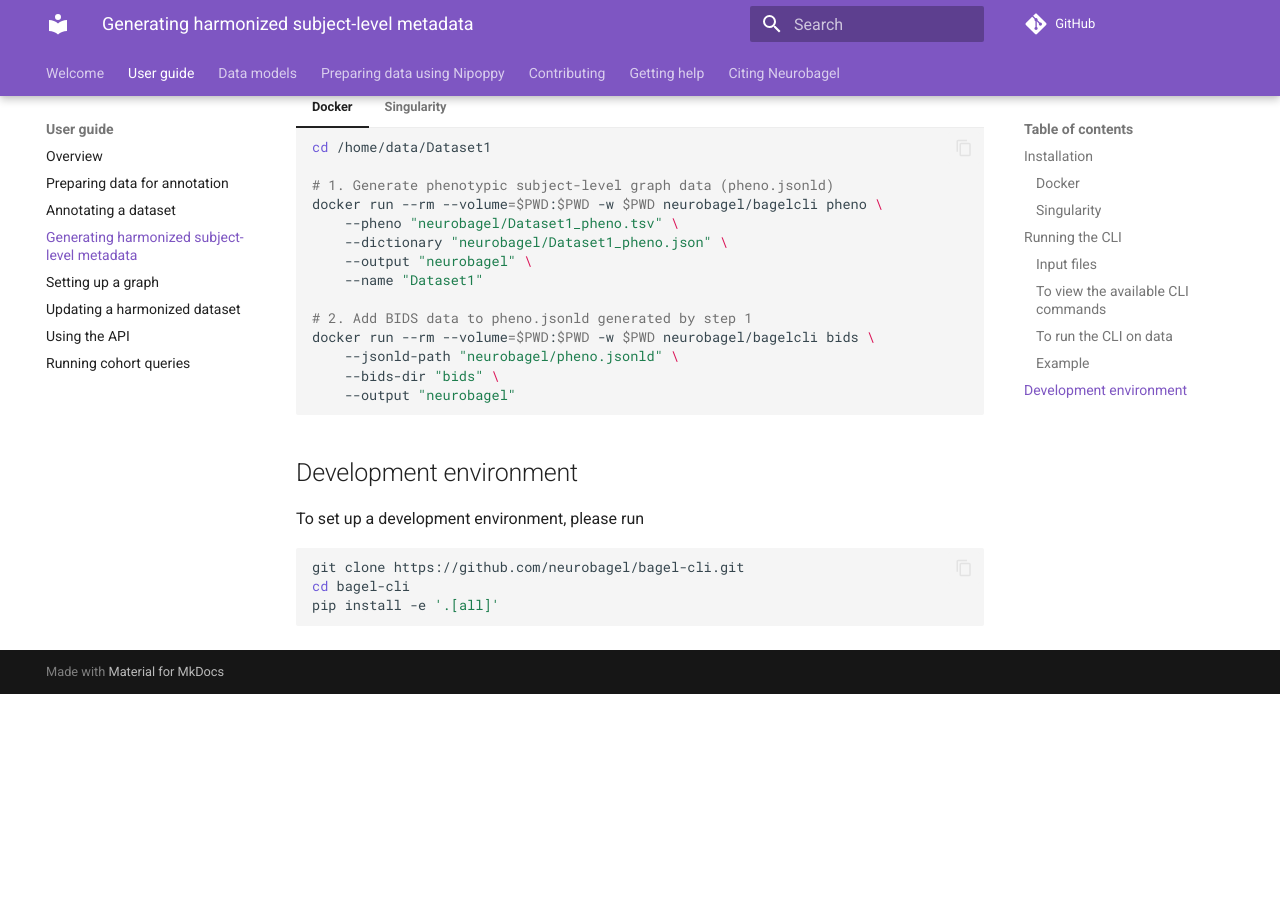
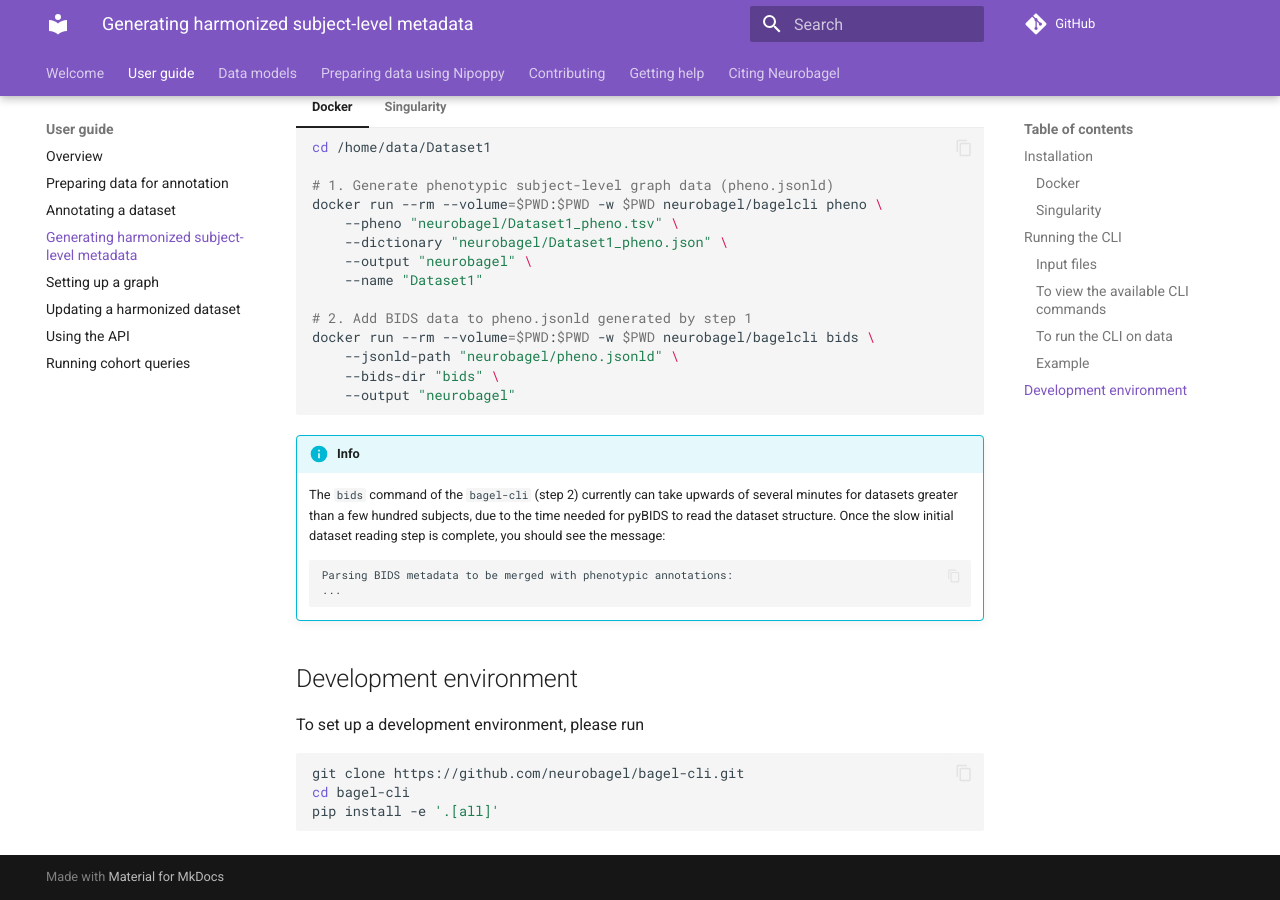
Before and after one commit to neurobagel/documentation, an MkDocs documentation site: the page built from docs/cli.md, in a window 1280 px wide and 900 px high, scrolled down 2282 px. Built offline with MkDocs 1.6.1 and Material for MkDocs 9.7.7, drawn with Linux system fonts in a browser that asks for light colours; comment, search, counter and statistics services are not loaded; before the commit the page ends 2976 px from its top, so only the background shows below that.

Commit message:
add note on slowness of bids command

````diff
--- a/docs/cli.md
+++ b/docs/cli.md
@@ -138,6 +138,14 @@ You could run the CLI as follows:
         --output "neurobagel"
     ```
 
+!!! info
+    The `bids` command of the `bagel-cli` (step 2) currently can take upwards of several minutes for datasets greater than a few hundred subjects, due to the time needed for pyBIDS to read the dataset structure.
+    Once the slow initial dataset reading step is complete, you should see the message:
+    ```bash
+    Parsing BIDS metadata to be merged with phenotypic annotations:
+    ...
+    ```
+
 ## Development environment
 
 To set up a development environment, please run
````
